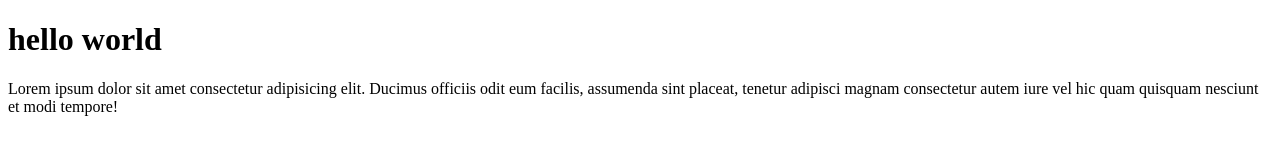
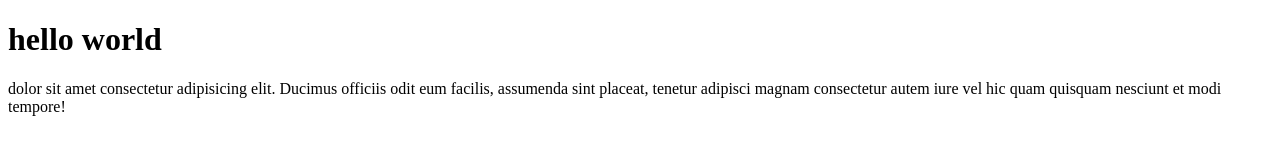
Before and after one commit to amirandev/-tsu-offline-1, a plain HTML site: page index.html in a window 1280 px wide. Drawn offline with Linux system fonts and the light colour scheme.

Commit message:
removed first 2 words

```diff
--- a/index.html
+++ b/index.html
@@ -10,7 +10,7 @@
 <body>
     <h1>hello world</h1>
     <p>
-        Lorem ipsum dolor sit amet consectetur adipisicing elit. Ducimus officiis odit eum facilis, assumenda sint placeat, tenetur adipisci magnam consectetur autem iure vel hic quam quisquam nesciunt et modi tempore!
+        dolor sit amet consectetur adipisicing elit. Ducimus officiis odit eum facilis, assumenda sint placeat, tenetur adipisci magnam consectetur autem iure vel hic quam quisquam nesciunt et modi tempore!
     </p>
 </body>
 
```
